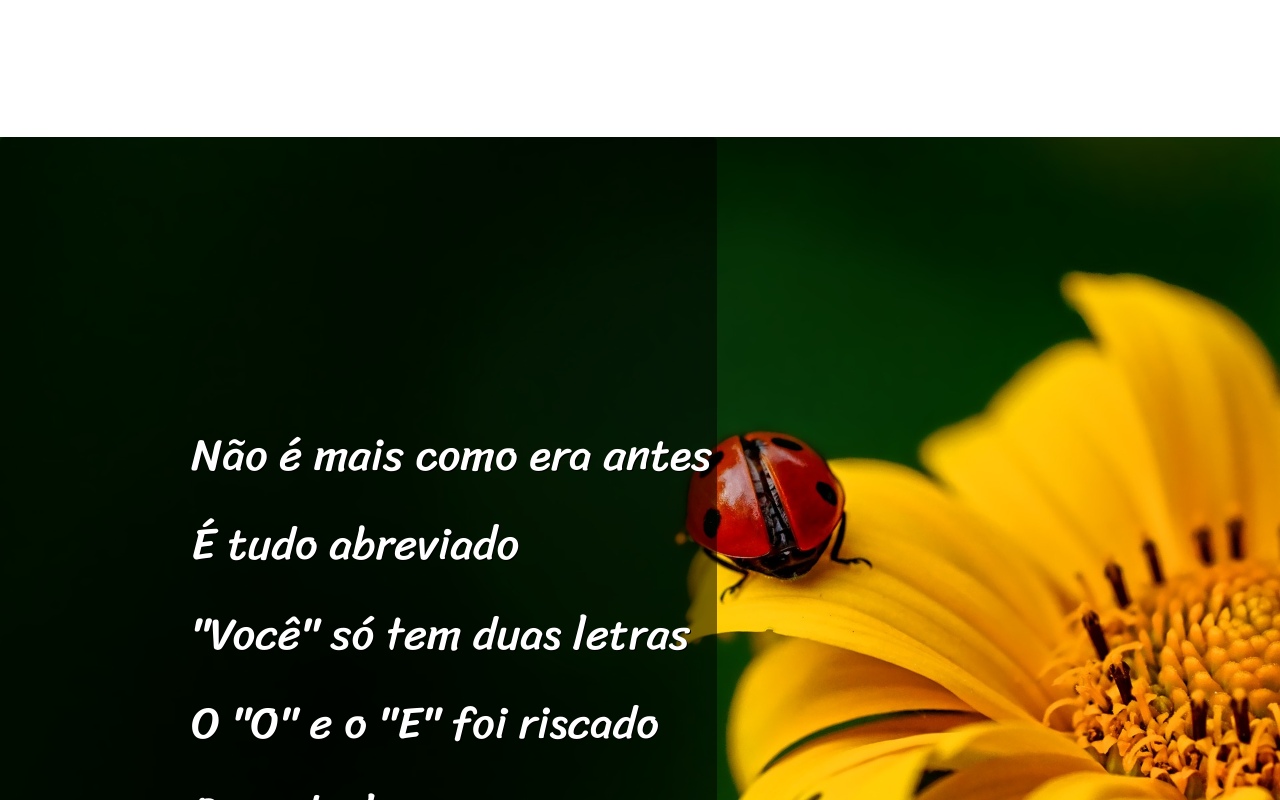
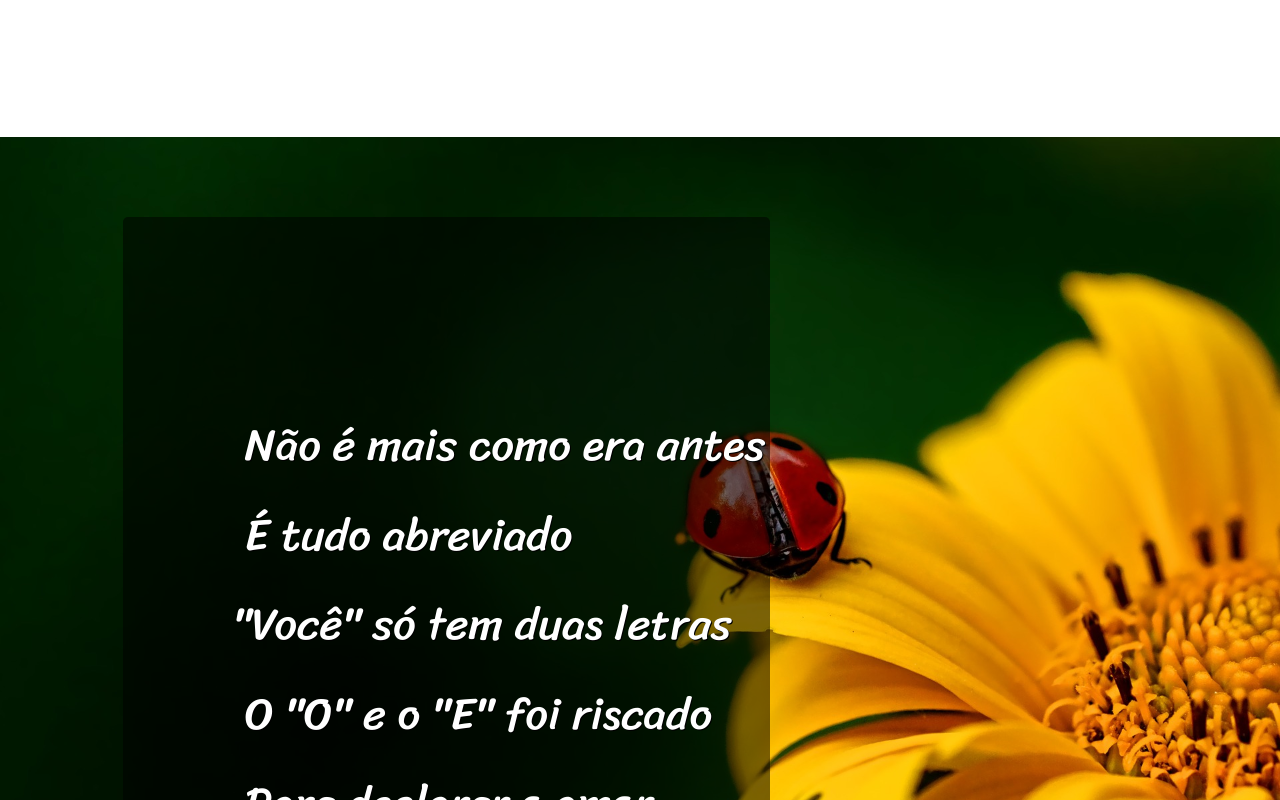
Before and after one commit to jessica-pires/projeto-cordel, a plain HTML site: page index.html in a window 1280 px wide. Shown: the part 1000-1800 px from the top of the page. Drawn offline with Linux system fonts and the light colour scheme.

Commit message:
projeto cordel atualizado

```diff
--- a/style.css
+++ b/style.css
@@ -78,7 +78,7 @@ section  pre {
 
 
 
-.caixa_imagem > pre{
+.caixa_imagem  pre p{
     display: inline-block;
     padding: 5px;
     text-shadow: 1px 1px 0px #000;
```
Also changed, not shown: index.html (+0 -1 lines).
